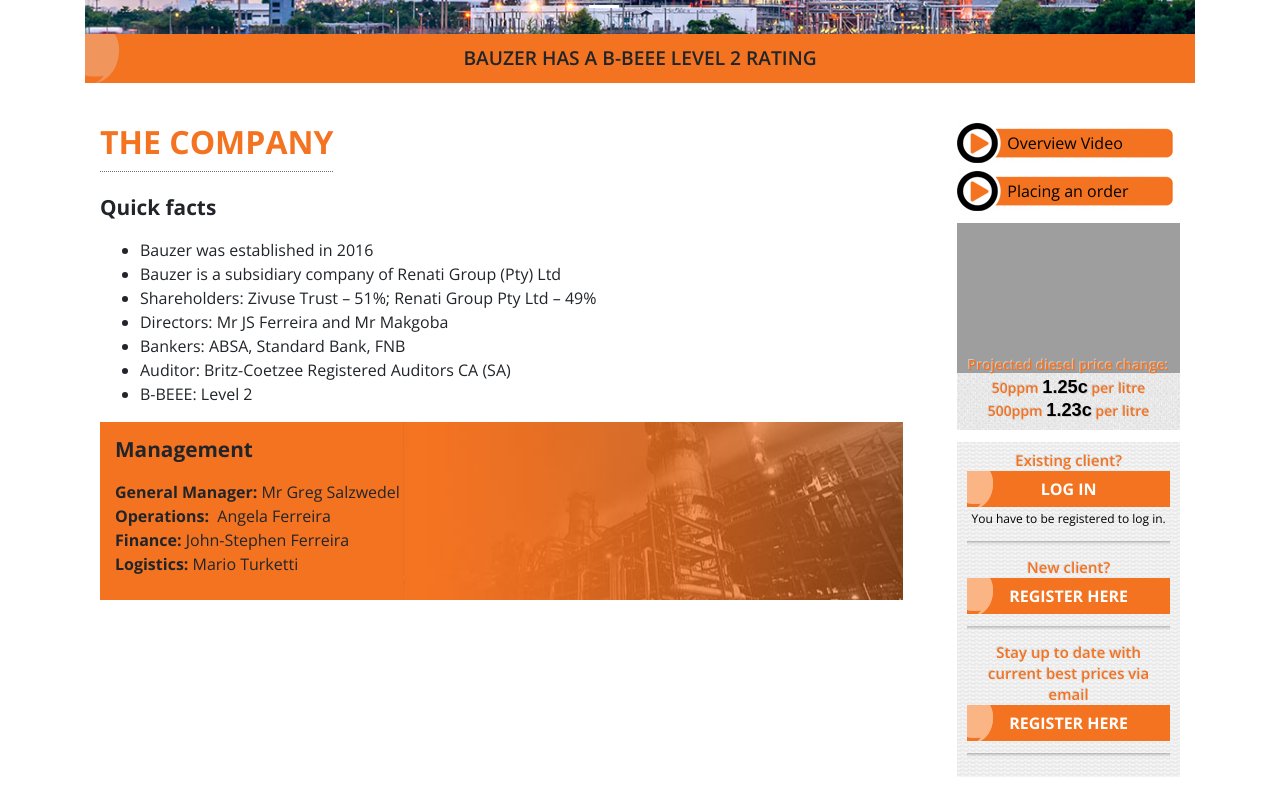
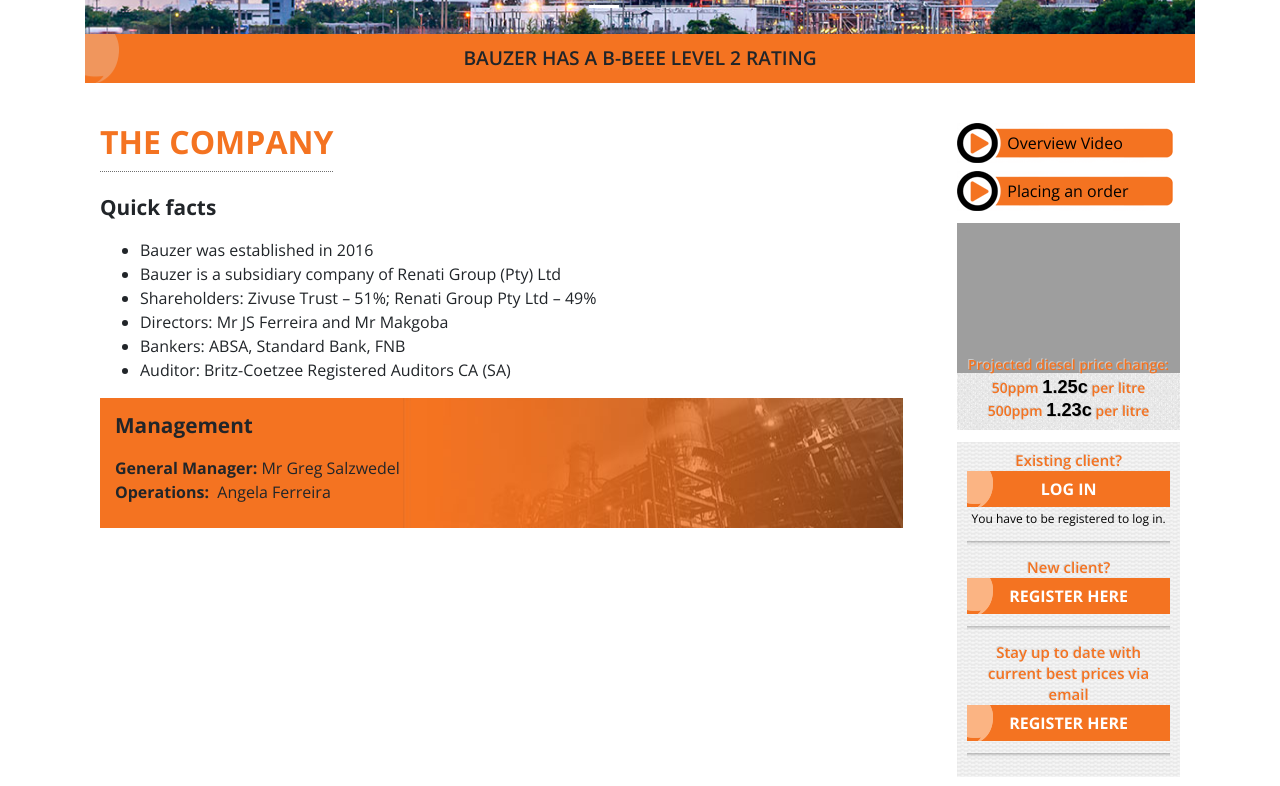
Before and after one commit to JenLundie/bauzer-public-website, an Eleventy site: page company.html in a window 1280 px wide. Shown: the part 394-1180 px from the top of the page. Built offline with nearby package versions, Linux system fonts and the light colour scheme; Eleventy itself is replaced by a stand-in of ours; files that its build step writes are made by us from their sources; grey boxes are pictures that could not be loaded.

Commit message:
Update company.html

```diff
--- a/company.html
+++ b/company.html
@@ -19,7 +19,7 @@
                         <li>Directors:  Mr JS Ferreira and Mr Makgoba</li>
                         <li>Bankers:  ABSA, Standard Bank, FNB</li>
                         <li>Auditor:  Britz-Coetzee Registered Auditors CA (SA)</li>
-                        <li>B-BEEE:  Level 2</li>
+
                     </ul>
                             <div class="col-md-12 company">
 
@@ -28,8 +28,7 @@
                                         <h3>Management</h3>
                                    <strong>General  Manager:</strong> Mr Greg Salzwedel<br>
                                             <strong>Operations:</strong>  Angela Ferreira<br>
-                                            <strong>Finance:</strong> John-Stephen Ferreira<br>
-                                        <strong>Logistics:</strong> Mario Turketti<br>
+
                                         <br>
 <p class="clearfix"></p>
                     </div>
```
